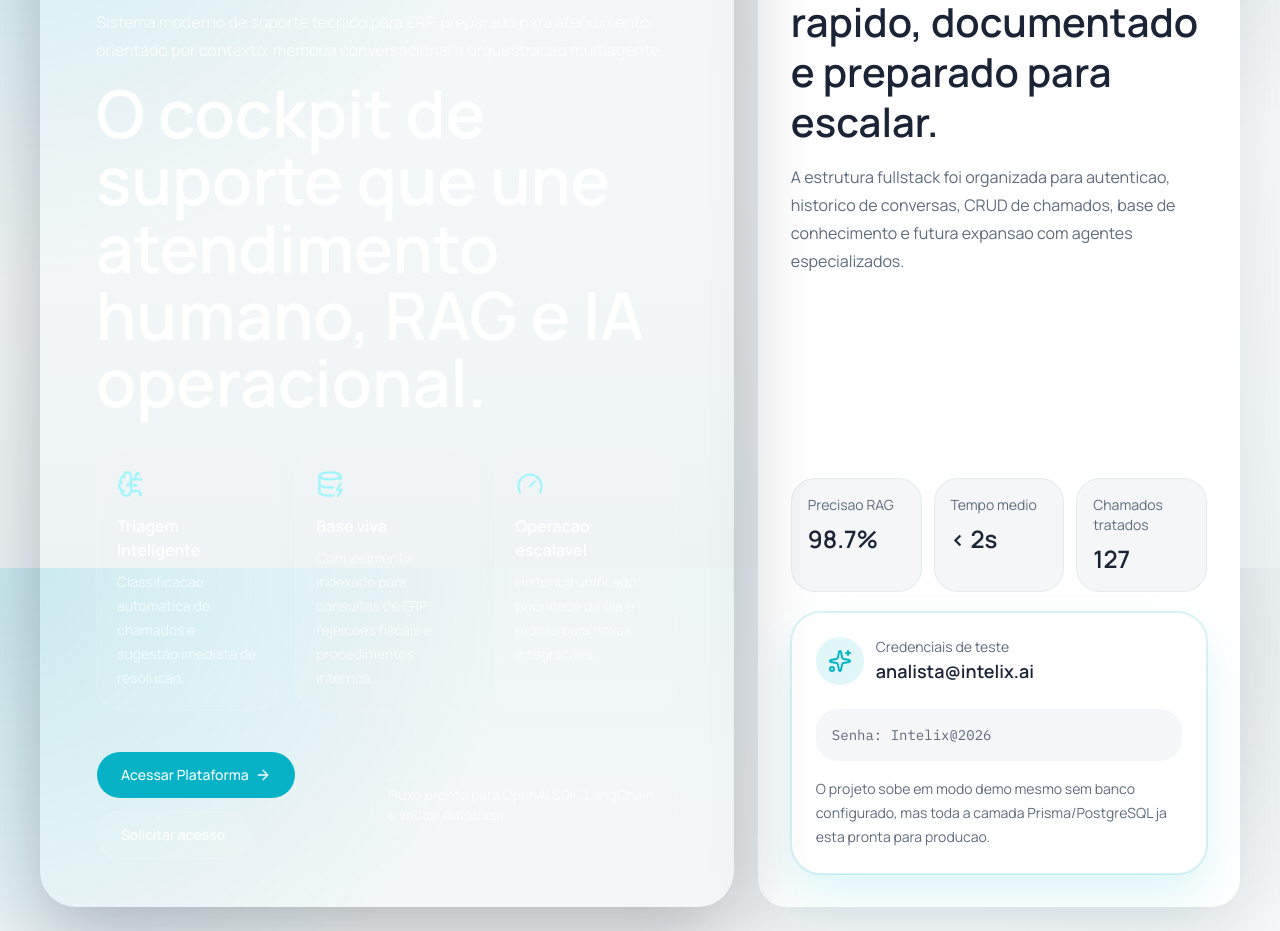
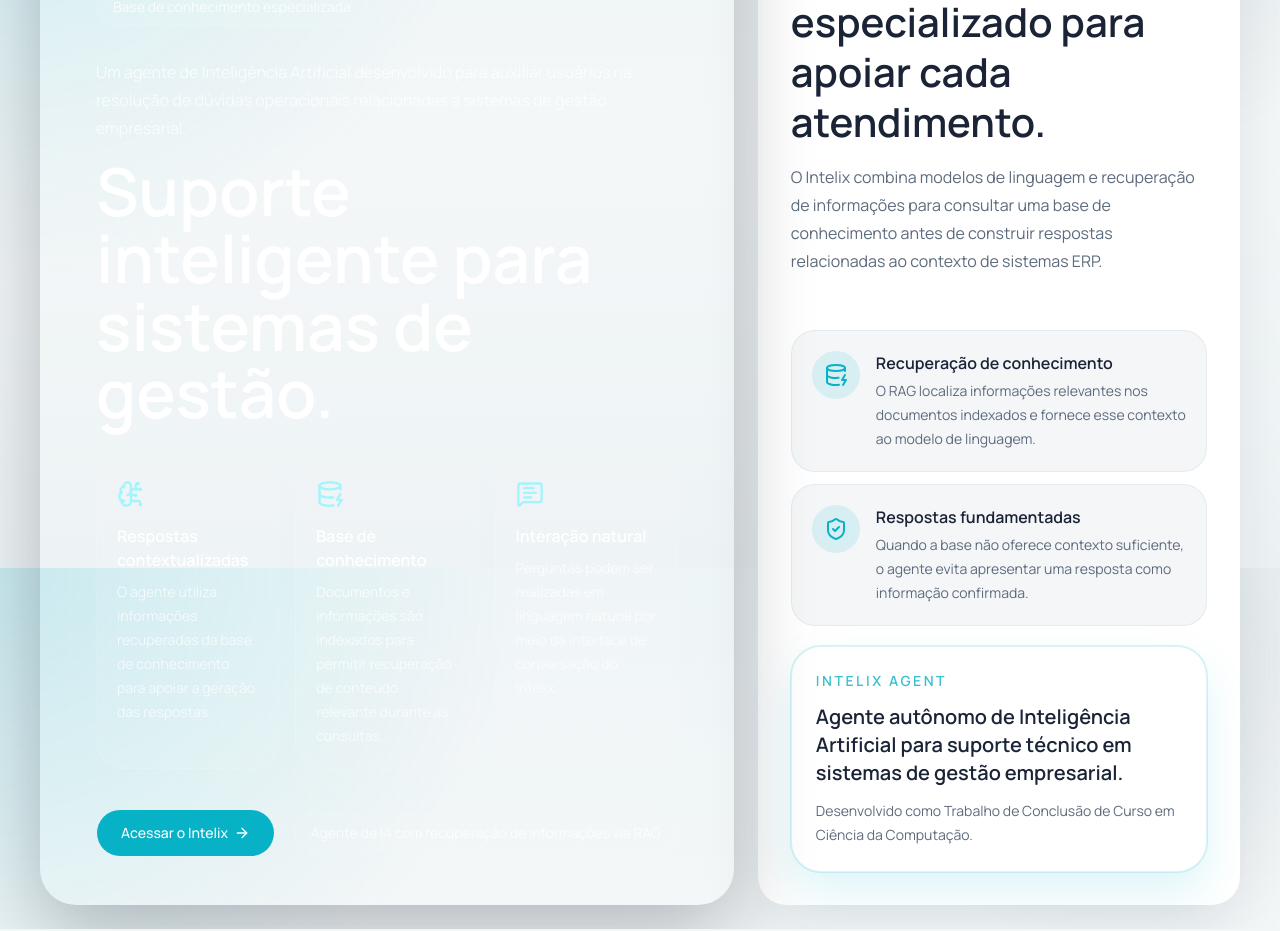
Before and after one commit to depinegui/intelix-agent, a Next.js app: page / in a window 1280 px wide. Shown: the part 232-1163 px from the top of the page. Built offline with nearby package versions, Linux system fonts and the light colour scheme.

Commit message:
feat: refine Intelix landing page

```diff
--- a/components/marketing/landing-hero.tsx
+++ b/components/marketing/landing-hero.tsx
@@ -3,24 +3,17 @@ import {
   ArrowRight,
   BrainCircuit,
   DatabaseZap,
-  Gauge,
-  Sparkles,
+  MessageSquareText,
+  ShieldCheck,
 } from "lucide-react";
 import { BrandMark } from "@/components/brand-mark";
 import { buttonVariants } from "@/components/ui/button";
 import { cn } from "@/lib/utils";
 
 const capabilities = [
-  "IA Avancada",
-  "Agentes Autonomos",
-  "RAG Context",
-  "Resposta Rapida",
-];
-
-const quickStats = [
-  { label: "Precisao RAG", value: "98.7%" },
-  { label: "Tempo medio", value: "< 2s" },
-  { label: "Chamados tratados", value: "127" },
+  "Inteligência Artificial",
+  "Retrieval-Augmented Generation",
+  "Base de conhecimento especializada",
 ];
 
 export function LandingHero() {
@@ -32,7 +25,7 @@ export function LandingHero() {
             <div className="flex items-center justify-between gap-4">
               <BrandMark inverted />
               <div className="hidden rounded-full border border-white/12 bg-white/6 px-4 py-2 text-sm text-white/72 md:block">
-                Agente autonomo de IA para suporte tecnico empresarial
+                Inteligência Artificial aplicada ao suporte técnico
               </div>
             </div>
 
@@ -50,46 +43,44 @@ export function LandingHero() {
 
               <div className="space-y-4">
                 <p className="max-w-xl text-sm leading-7 text-white/74 md:text-base">
-                  Sistema moderno de suporte tecnico para ERP, preparado para
-                  atendimento orientado por contexto, memoria conversacional e
-                  orquestracao multiagente.
+                  Um agente de Inteligência Artificial desenvolvido para auxiliar
+                  usuários na resolução de dúvidas operacionais relacionadas a
+                  sistemas de gestão empresarial.
                 </p>
                 <h1 className="max-w-3xl text-4xl leading-tight font-semibold md:text-5xl lg:text-[66px] lg:leading-[1.02]">
-                  O cockpit de suporte que une atendimento humano, RAG e IA
-                  operacional.
+                  Suporte inteligente para sistemas de gestão.
                 </h1>
               </div>
 
               <div className="grid gap-4 md:grid-cols-3">
                 <div className="rounded-[28px] border border-white/10 bg-white/7 p-5">
                   <BrainCircuit className="mb-4 size-7 text-cyan-200" />
-                  <p className="text-base font-semibold">Triagem inteligente</p>
+                  <p className="text-base font-semibold">Respostas contextualizadas</p>
                   <p className="mt-2 text-sm leading-6 text-white/70">
-                    Classificacao automatica de chamados e sugestao imediata de
-                    resolucao.
+                    O agente utiliza informações recuperadas da base de
+                    conhecimento para apoiar a geração das respostas.
                   </p>
                 </div>
                 <div className="rounded-[28px] border border-white/10 bg-white/7 p-5">
                   <DatabaseZap className="mb-4 size-7 text-cyan-200" />
-                  <p className="text-base font-semibold">Base viva</p>
+                  <p className="text-base font-semibold">Base de conhecimento</p>
                   <p className="mt-2 text-sm leading-6 text-white/70">
-                    Conhecimento indexado para consultas de ERP, rejeicoes
-                    fiscais e procedimentos internos.
+                    Documentos e informações são indexados para permitir
+                    recuperação de conteúdo relevante durante as consultas.
                   </p>
                 </div>
                 <div className="rounded-[28px] border border-white/10 bg-white/7 p-5">
-                  <Gauge className="mb-4 size-7 text-cyan-200" />
-                  <p className="text-base font-semibold">Operacao escalavel</p>
+                  <MessageSquareText className="mb-4 size-7 text-cyan-200" />
+                  <p className="text-base font-semibold">Interação natural</p>
                   <p className="mt-2 text-sm leading-6 text-white/70">
-                    Historico unificado, prioridade de fila e pronto para novas
-                    integracoes.
+                    Perguntas podem ser realizadas em linguagem natural por meio
+                    da interface de conversação do Intelix.
                   </p>
                 </div>
               </div>
             </div>
 
             <div className="mt-auto flex flex-col gap-4 pt-10 md:flex-row md:items-center md:justify-between">
-              <div className="flex flex-wrap gap-3">
               <Link
                 href="/login"
                 className={cn(
@@ -97,21 +88,11 @@ export function LandingHero() {
                   "h-12 rounded-2xl px-6",
                 )}
               >
-                  Acessar Plataforma
+                Acessar o Intelix
                 <ArrowRight className="size-4" />
               </Link>
-                <Link
-                  href="/cadastro"
-                  className={cn(
-                    buttonVariants({ variant: "outline", size: "lg" }),
-                    "h-12 rounded-2xl border-white/20 bg-white/8 px-6 text-white hover:bg-white/12",
-                  )}
-                >
-                  Solicitar acesso
-                </Link>
-              </div>
               <div className="rounded-full border border-white/10 bg-white/8 px-4 py-2 text-sm text-white/74">
-                Fluxo pronto para OpenAI SDK, LangChain e vector database
+                Agente de IA com recuperação de informações via RAG
               </div>
             </div>
           </div>
@@ -122,60 +103,73 @@ export function LandingHero() {
             <div className="flex items-center justify-between gap-3">
               <BrandMark compact />
               <div className="rounded-full bg-secondary px-3 py-1 text-xs font-semibold text-secondary-foreground">
-                Demo pronta
+                Intelix Agent
               </div>
             </div>
 
             <div className="mt-10 space-y-4">
               <p className="text-sm font-semibold tracking-[0.24em] text-primary/80 uppercase">
-                Inteligencia aplicada ao suporte
+                Inteligência aplicada ao suporte
               </p>
               <h2 className="text-3xl leading-tight font-semibold text-foreground md:text-[40px]">
-                Atendimento mais rapido, documentado e preparado para escalar.
+                Conhecimento especializado para apoiar cada atendimento.
               </h2>
               <p className="max-w-xl text-sm leading-7 text-muted-foreground md:text-base">
-                A estrutura fullstack foi organizada para autenticao, historico
-                de conversas, CRUD de chamados, base de conhecimento e futura
-                expansao com agentes especializados.
+                O Intelix combina modelos de linguagem e recuperação de
+                informações para consultar uma base de conhecimento antes de
+                construir respostas relacionadas ao contexto de sistemas ERP.
               </p>
             </div>
           </div>
 
           <div className="mt-8 space-y-5">
-            <div className="grid gap-3 md:grid-cols-3">
-              {quickStats.map((stat) => (
-                <div
-                  key={stat.label}
-                  className="rounded-[24px] border border-border/70 bg-muted/55 p-4"
-                >
-                  <p className="text-sm text-muted-foreground">{stat.label}</p>
-                  <p className="mt-2 text-2xl font-semibold text-foreground">
-                    {stat.value}
+            <div className="grid gap-3">
+              <div className="rounded-[24px] border border-border/70 bg-muted/55 p-5">
+                <div className="flex items-start gap-4">
+                  <div className="rounded-2xl bg-primary/12 p-3 text-primary">
+                    <DatabaseZap className="size-6" />
+                  </div>
+                  <div>
+                    <p className="font-semibold text-foreground">
+                      Recuperação de conhecimento
+                    </p>
+                    <p className="mt-1 text-sm leading-6 text-muted-foreground">
+                      O RAG localiza informações relevantes nos documentos
+                      indexados e fornece esse contexto ao modelo de linguagem.
                     </p>
                   </div>
-              ))}
+                </div>
+              </div>
+
+              <div className="rounded-[24px] border border-border/70 bg-muted/55 p-5">
+                <div className="flex items-start gap-4">
+                  <div className="rounded-2xl bg-primary/12 p-3 text-primary">
+                    <ShieldCheck className="size-6" />
+                  </div>
+                  <div>
+                    <p className="font-semibold text-foreground">
+                      Respostas fundamentadas
+                    </p>
+                    <p className="mt-1 text-sm leading-6 text-muted-foreground">
+                      Quando a base não oferece contexto suficiente, o agente
+                      evita apresentar uma resposta como informação confirmada.
+                    </p>
+                  </div>
+                </div>
+              </div>
             </div>
 
             <div className="teal-outline rounded-[30px] border border-primary/14 bg-card p-6">
-              <div className="flex items-center gap-3">
-                <div className="rounded-2xl bg-primary/12 p-3 text-primary">
-                  <Sparkles className="size-6" />
-                </div>
-                <div>
-                  <p className="text-sm text-muted-foreground">
-                    Credenciais de teste
+              <p className="text-sm font-semibold tracking-[0.18em] text-primary/80 uppercase">
+                Intelix Agent
               </p>
-                  <p className="text-lg font-semibold text-foreground">
-                    analista@intelix.ai
+              <p className="mt-3 text-xl font-semibold text-foreground">
+                Agente autônomo de Inteligência Artificial para suporte técnico
+                em sistemas de gestão empresarial.
               </p>
-                </div>
-              </div>
-              <div className="mt-6 rounded-[22px] bg-muted/55 p-4 font-mono text-sm text-muted-foreground">
-                Senha: Intelix@2026
-              </div>
-              <p className="mt-4 text-sm leading-6 text-muted-foreground">
-                O projeto sobe em modo demo mesmo sem banco configurado, mas
-                toda a camada Prisma/PostgreSQL ja esta pronta para producao.
+              <p className="mt-3 text-sm leading-6 text-muted-foreground">
+                Desenvolvido como Trabalho de Conclusão de Curso em Ciência da
+                Computação.
               </p>
             </div>
           </div>
```
Lines whose indentation alone changed are shown as unchanged.
